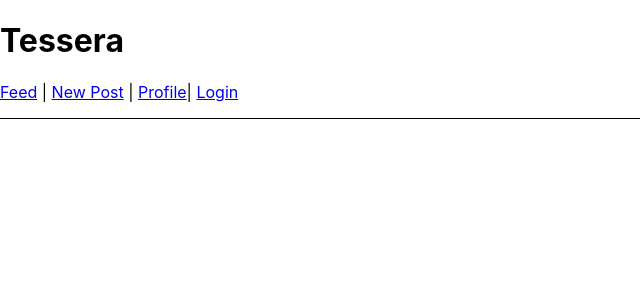
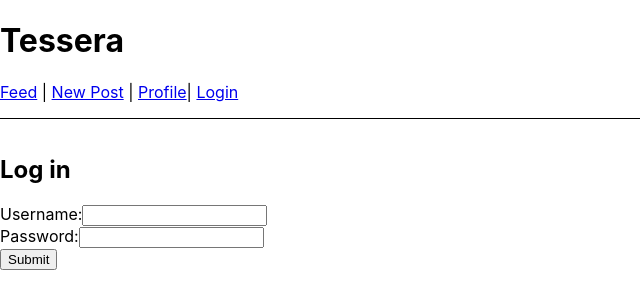
Before and after one commit to Alexanderbrandhaug/tesseraWebapp, a React (Create React App) app in the folder frontend/tessera-webapp/: page / in a window 1280 px wide. Shown: the top 308 px of the page, without its empty margins (0-640 px from the left). Built offline with nearby package versions, Linux system fonts and the light colour scheme.

Commit message:
Added redirect when logging in

```diff
--- a/frontend/tessera-webapp/src/Components/logIn.tsx
+++ b/frontend/tessera-webapp/src/Components/logIn.tsx
@@ -1,6 +1,5 @@
-import React from "react";
-import { useState } from "react";
-
+import React, { useState } from "react";
+import { useNavigate } from "react-router-dom";
 
 export default function NameForm() {
 
@@ -19,25 +18,32 @@ export default function NameForm() {
         };
       };
 
-    const { value:firstName, bind:bindFirstName, reset:resetFirstName } = useInput('');
+      const navigate = useNavigate();
+
+    const { value:name, bind:bindName, reset:resetName } = useInput('');
     const { value:password, bind:bindPassword, reset:resetPassword } = useInput('');
 
     const handleSubmit = (evt: any) => {
         evt.preventDefault();
-        alert(`Submitting Name ${firstName} ${password}`);
-        resetFirstName();
+        let url = "/feed"
+        navigate(url)
+        resetName();
         resetPassword();
     }
     return (
       <form onSubmit={handleSubmit}>
-        <label>
-          First Name:
-          <input type="text" {...bindFirstName} />
-        </label>
+        <tr>
+            <label>
+              Username:
+              <input type="text" {...bindName} />
+            </label>
+        </tr>
+        <tr>
         <label>
           Password:
           <input type="text" {...bindPassword} />
         </label>
+        </tr>
         <input type="submit" value="Submit" />
       </form>
     );
--- a/frontend/tessera-webapp/src/index.tsx
+++ b/frontend/tessera-webapp/src/index.tsx
@@ -19,7 +19,7 @@ ReactDOM.render(
           <Route path="profile" element={<ProfilePage />} />
           <Route path="newpost" element={<NewPostPage />} />
           <Route path="*" element={<UnknownURLPage />} />
-          <Route path="login" element={<LogInPage />} />
+          <Route path="" element={<LogInPage />} />
         </Route>
       </Routes>
     </BrowserRouter>
```
